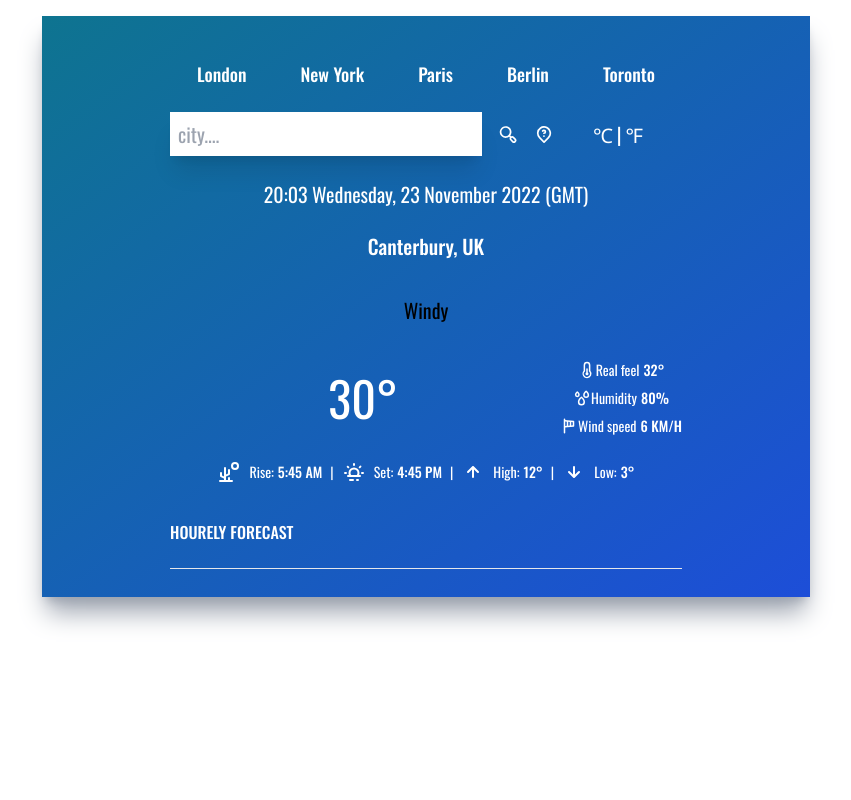
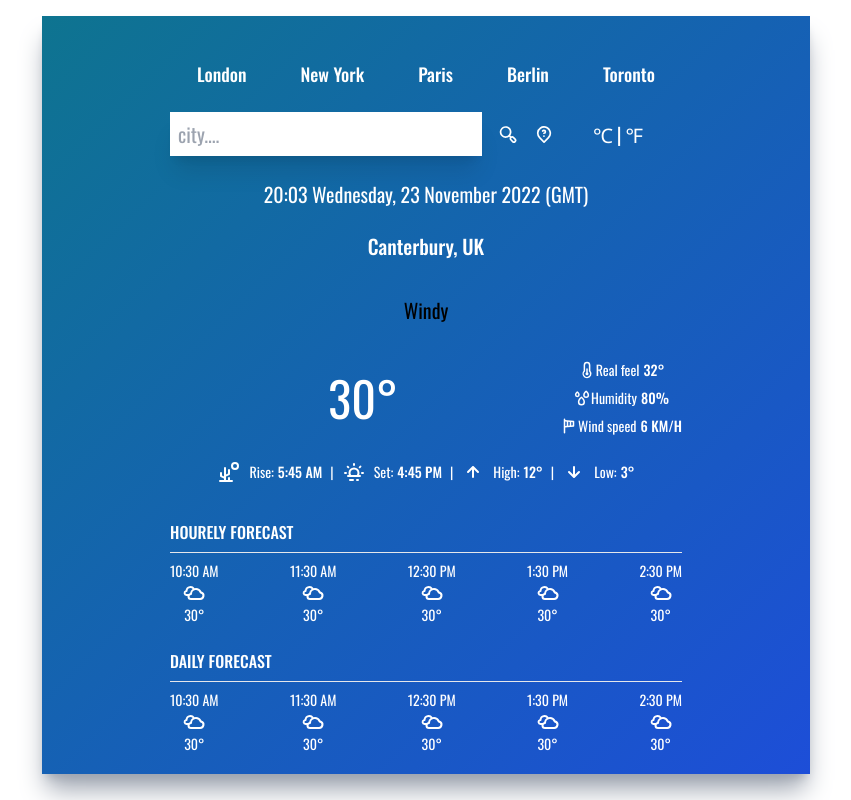
Before and after one commit to HMP1993/weather-app, a React (Create React App) app: page / in a window 1280 px wide. Shown: the whole page, without its empty margins (214-1065 px from the left). Built offline with nearby package versions, Linux system fonts and the light colour scheme.

Commit message:
almost end of hard coding

```diff
--- a/src/App.js
+++ b/src/App.js
@@ -12,9 +12,10 @@ function App() {
       <TopButtons />
       <Input />
 
-      <TimeAndLocation/>
-      <TempratureAndDetails/>
-      <Forecast/>
+      <TimeAndLocation />
+      <TempratureAndDetails />
+      <Forecast title="hourely forecast" />
+      <Forecast title="daily forecast" />
     </div>
   );
 }
--- a/src/components/Forecast.js
+++ b/src/components/Forecast.js
@@ -1,12 +1,41 @@
 import React from "react";
+import { UilClouds } from "@iconscout/react-unicons";
 
-function Forecast() {
+function Forecast(props) {
   return (
     <div>
-      <div className=" flex items-center justify-start my-6">
-        <p className=" text-white font-medium uppercase">hourely Forecast</p>
+      <div className=" flex items-center justify-start mt-6">
+        <p className=" text-white font-medium uppercase">{props.title}</p>
       </div>
       <hr className=" my-2" />
+
+      <div className=" flex flex-row items-center justify-between text-white">
+        <div className=" flex flex-col items-center justify-center">
+          <p className=" font-light text-sm">10:30 AM</p>
+          <UilClouds />
+          <p className=" font-light text-sm">30°</p>
+        </div>
+        <div className=" flex flex-col items-center justify-center">
+          <p className=" font-light text-sm">11:30 AM</p>
+          <UilClouds />
+          <p className=" font-light text-sm">30°</p>
+        </div>
+        <div className=" flex flex-col items-center justify-center">
+          <p className=" font-light text-sm">12:30 PM</p>
+          <UilClouds />
+          <p className=" font-light text-sm">30°</p>
+        </div>
+        <div className=" flex flex-col items-center justify-center">
+          <p className=" font-light text-sm">1:30 PM</p>
+          <UilClouds />
+          <p className=" font-light text-sm">30°</p>
+        </div>
+        <div className=" flex flex-col items-center justify-center">
+          <p className=" font-light text-sm">2:30 PM</p>
+          <UilClouds />
+          <p className=" font-light text-sm">30°</p>
+        </div>
+      </div>
     </div>
   );
 }
```
